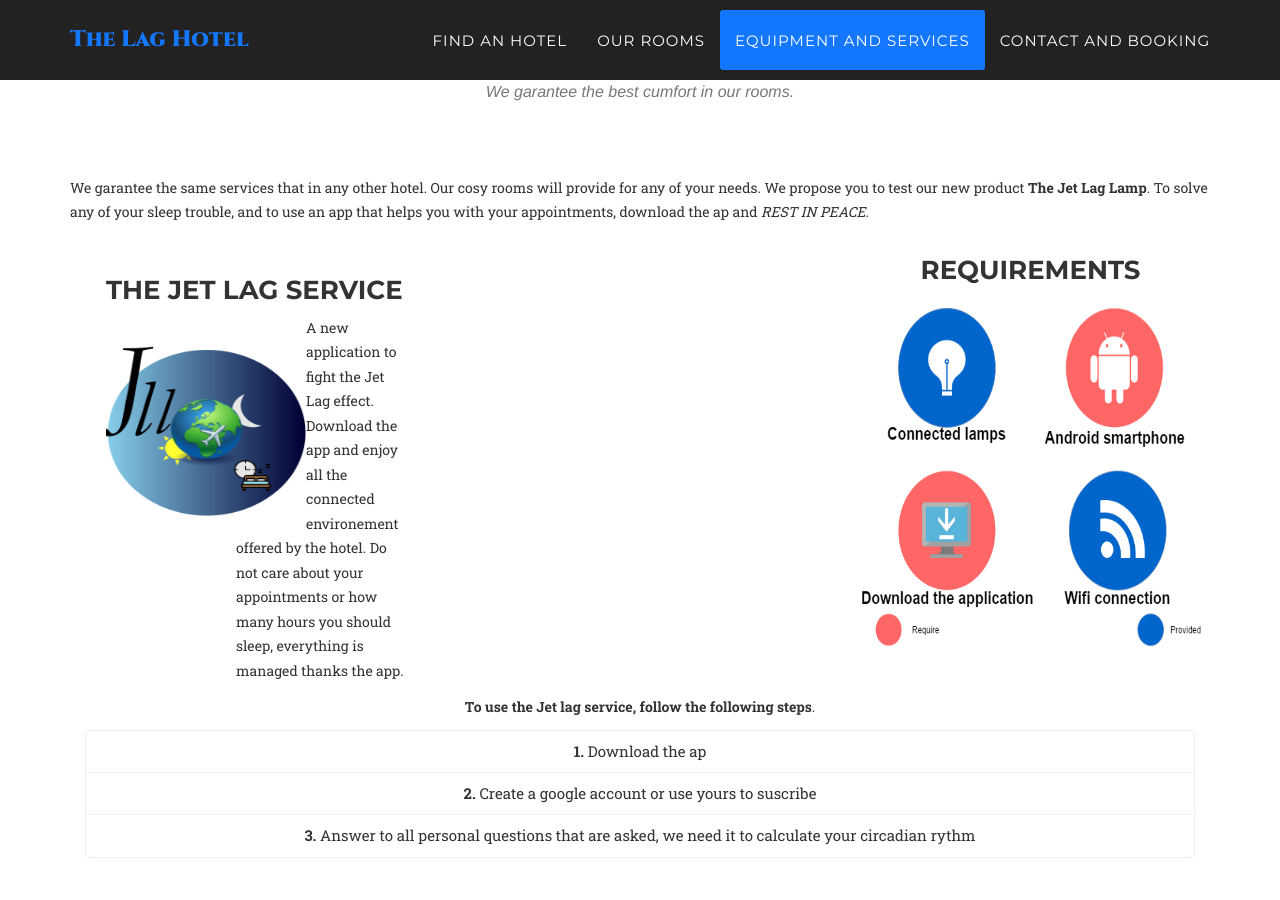
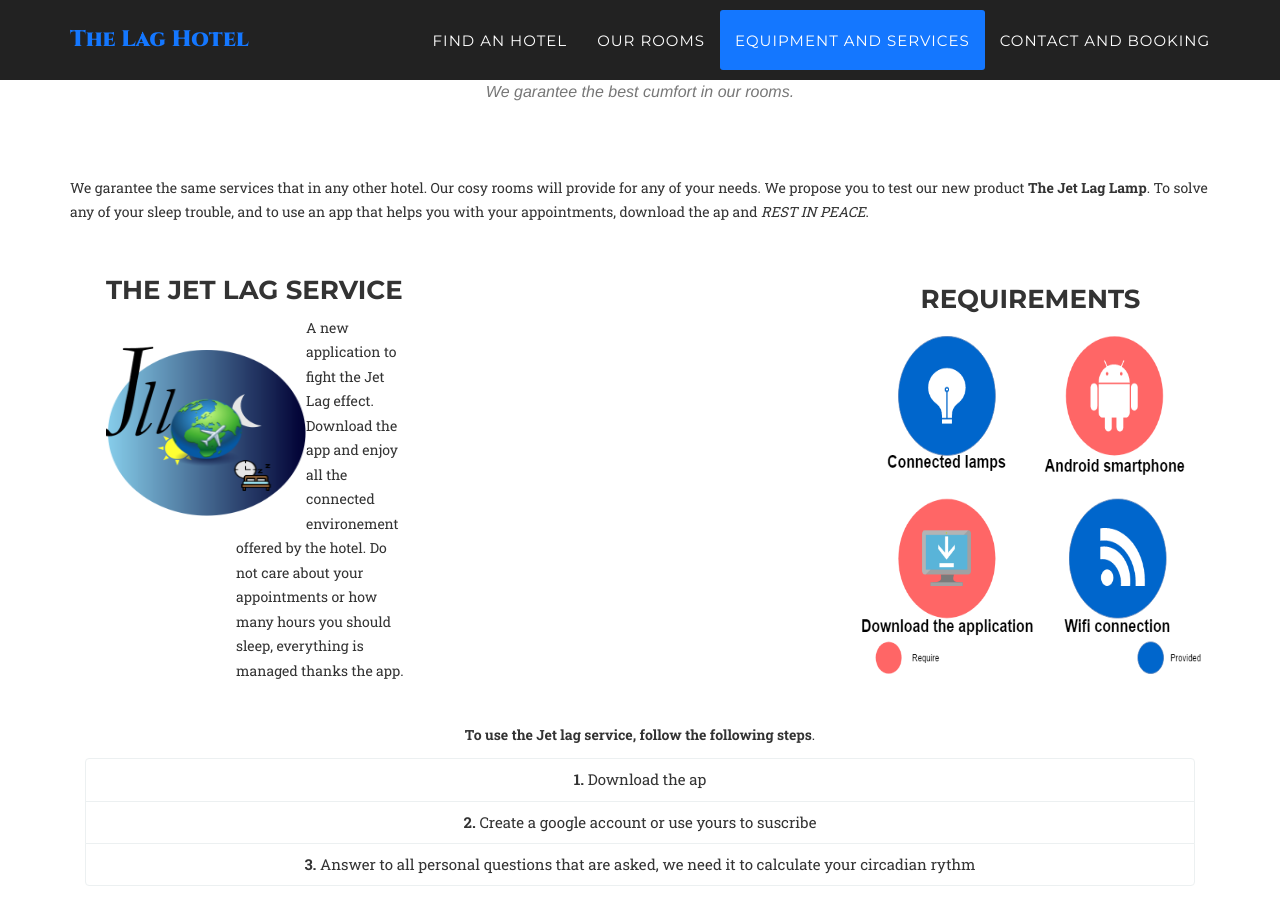
Before and after one commit to VincentGautier/Hotel-web-site, a Jekyll site: the page built from index.html, in a window 1280 px wide and 900 px high, scrolled down 3176 px. Built offline with Jekyll 4.4.1, drawn with Linux system fonts in a browser that asks for light colours; some web fonts are replaced.

```diff
--- a/_includes/equipment_services.html
+++ b/_includes/equipment_services.html
@@ -25,7 +25,7 @@
             <p> </p>
             <div class="row text-center">
                 <div id="centre">
-                    <h3>Requirements</h3>
+                    <h3><br/>Requirements</h3>
                     <img src="img/service.png" width="350" height="350" alt=""/>
                 </div>
             </div>
```
